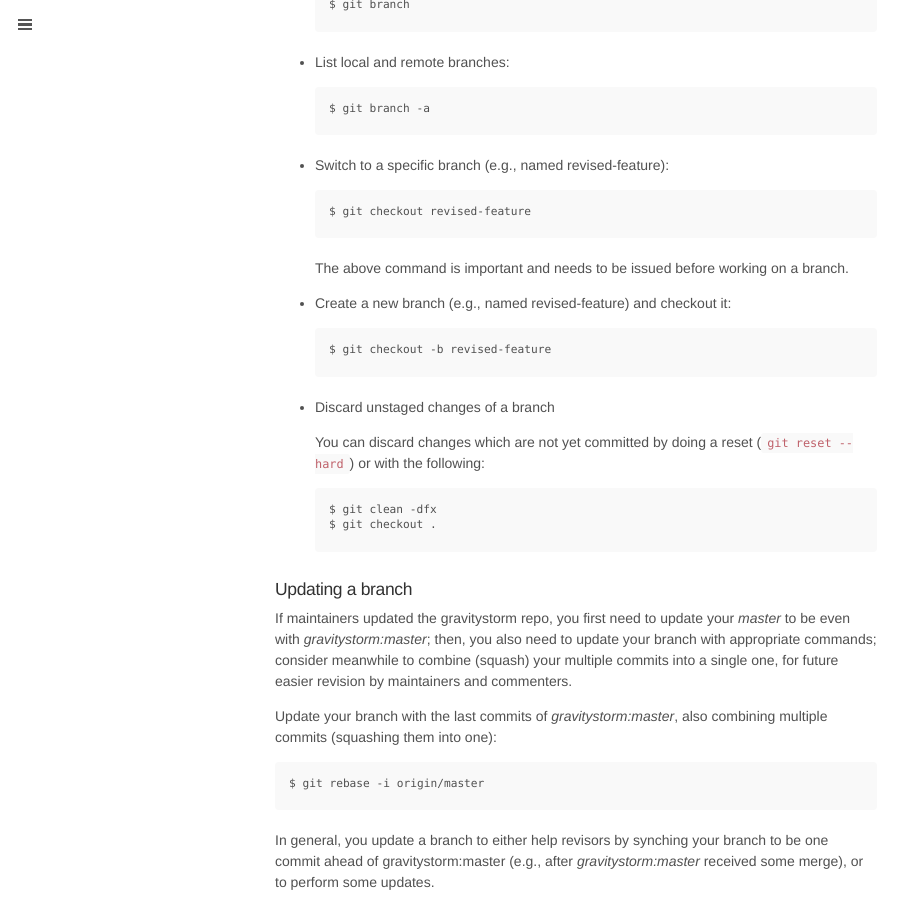
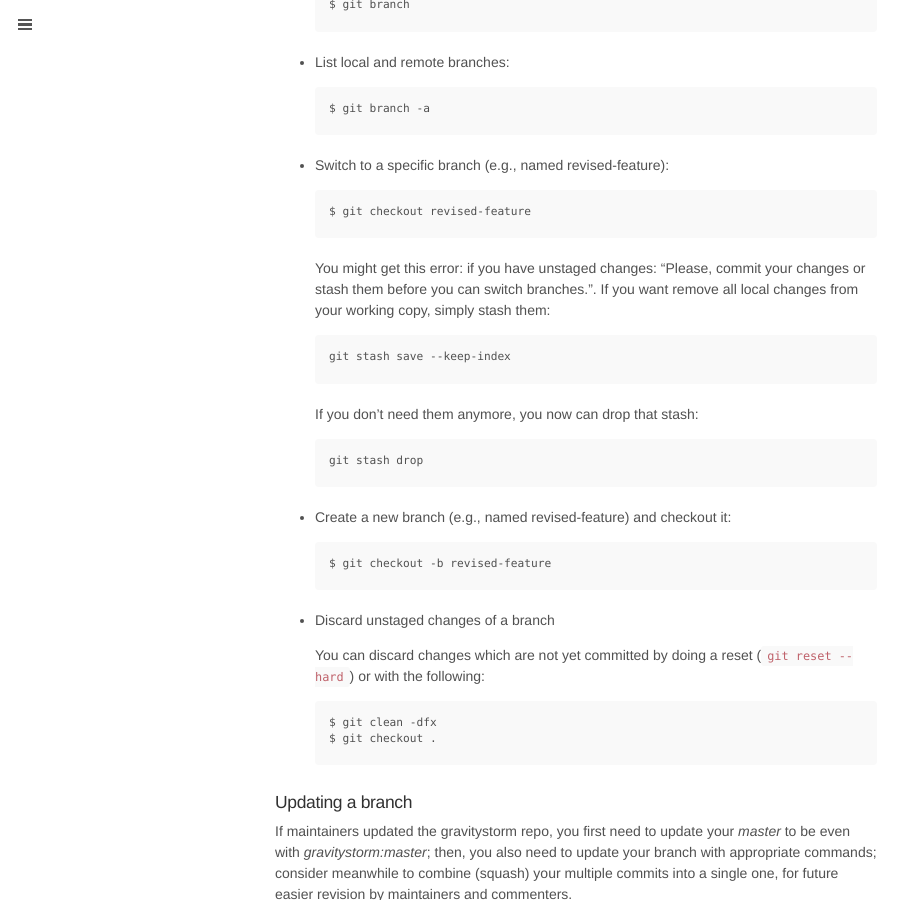
Before and after one commit to Ircama/osm-carto-tutorials, a Jekyll site: the page built from pages/80_git-workflow.md, in a window 1280 px wide and 900 px high, scrolled down 5259 px. Shown: the whole window, without its empty margins (0-921 px from the left). Built offline with Jekyll 4.4.1, drawn with Linux system fonts in a browser that asks for light colours; comment, search, counter and statistics services are not loaded.

Commit message:
modified:   pages/80_git-workflow.md

````diff
--- a/pages/80_git-workflow.md
+++ b/pages/80_git-workflow.md
@@ -216,7 +216,18 @@ This topic branch *revised-feature* is now isolated and branched off the history
   $ git checkout revised-feature
   ```
 
-  The above command is important and needs to be issued before working on a branch.
+  You might get this error: if you have unstaged changes: "Please, commit your changes or stash them before you can switch branches.".
+  If you want remove all local changes from your working copy, simply stash them:
+
+  ```
+  git stash save --keep-index
+  ```
+
+  If you don't need them anymore, you now can drop that stash:
+
+  ```
+  git stash drop
+  ```
 
 - Create a new branch (e.g., named revised-feature) and checkout it:
 
````
